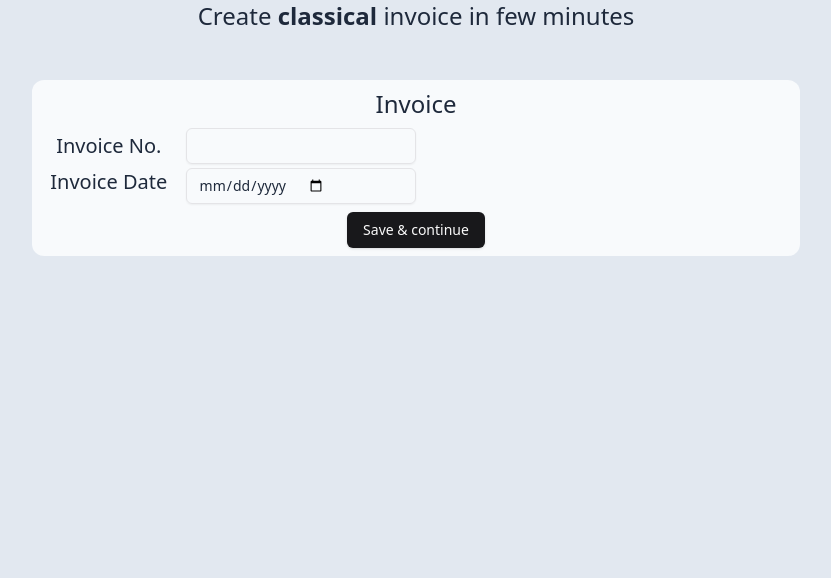
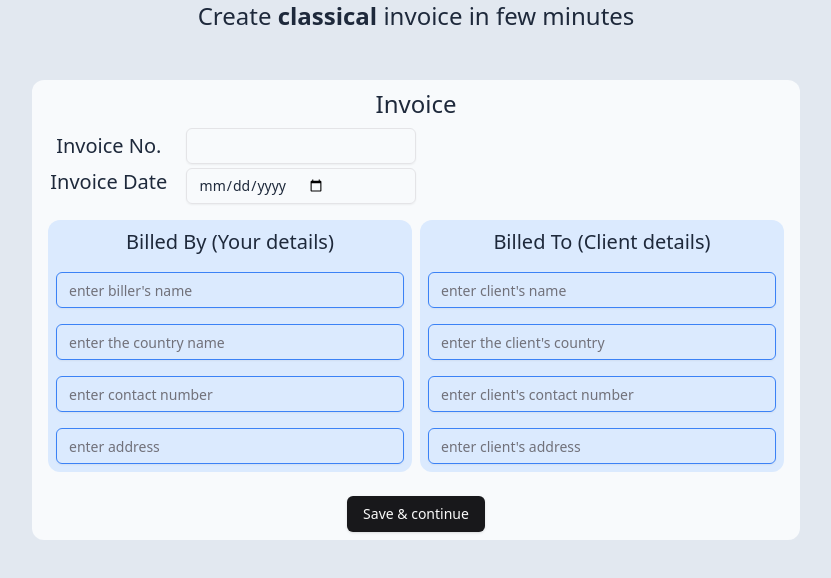
Before and after one commit to pankajkoree/invoice_generator, a Next.js app: page /classical in a window 1280 px wide. Shown: the top 578 px of the page, without its empty margins (224-1055 px from the left). Built offline with nearby package versions, Linux system fonts and the light colour scheme.

Commit message:
classical invoice

```diff
--- a/src/app/classical/page.tsx
+++ b/src/app/classical/page.tsx
@@ -43,12 +43,52 @@ const Classical = () => {
         </div>
 
         {/* logo for billed by and billed to */}
-        <div>
+        <div className="grid grid-cols-2 gap-2 p-4">
           {/* billed by */}
-          <div></div>
+          <div className="flex flex-col bg-blue-100 p-2 gap-4 rounded-xl">
+            <Label className="text-xl">
+              Billed By <span className="text-14px">(Your details)</span>
+            </Label>
+            <Input
+              className="border border-bottom border-blue-500"
+              placeholder="enter biller's name"
+            />
+            <Input
+              className="border border-bottom border-blue-500"
+              placeholder="enter the country name"
+            />
+            <Input
+              className="border border-bottom border-blue-500"
+              placeholder="enter contact number"
+            />
+            <Input
+              className="border border-bottom border-blue-500"
+              placeholder="enter address"
+            />
+          </div>
 
           {/* billed to */}
-          <div></div>
+          <div className="flex flex-col bg-blue-100 p-2 gap-4 rounded-xl">
+            <Label className="text-xl">
+              Billed To <span className="text-14px">(Client details)</span>
+            </Label>
+            <Input
+              className="border border-bottom border-blue-500"
+              placeholder="enter client's name"
+            />
+            <Input
+              className="border border-bottom border-blue-500"
+              placeholder="enter the client's country"
+            />
+            <Input
+              className="border border-bottom border-blue-500"
+              placeholder="enter client's contact number"
+            />
+            <Input
+              className="border border-bottom border-blue-500"
+              placeholder="enter client's address"
+            />
+          </div>
         </div>
 
         {/* save */}
```
